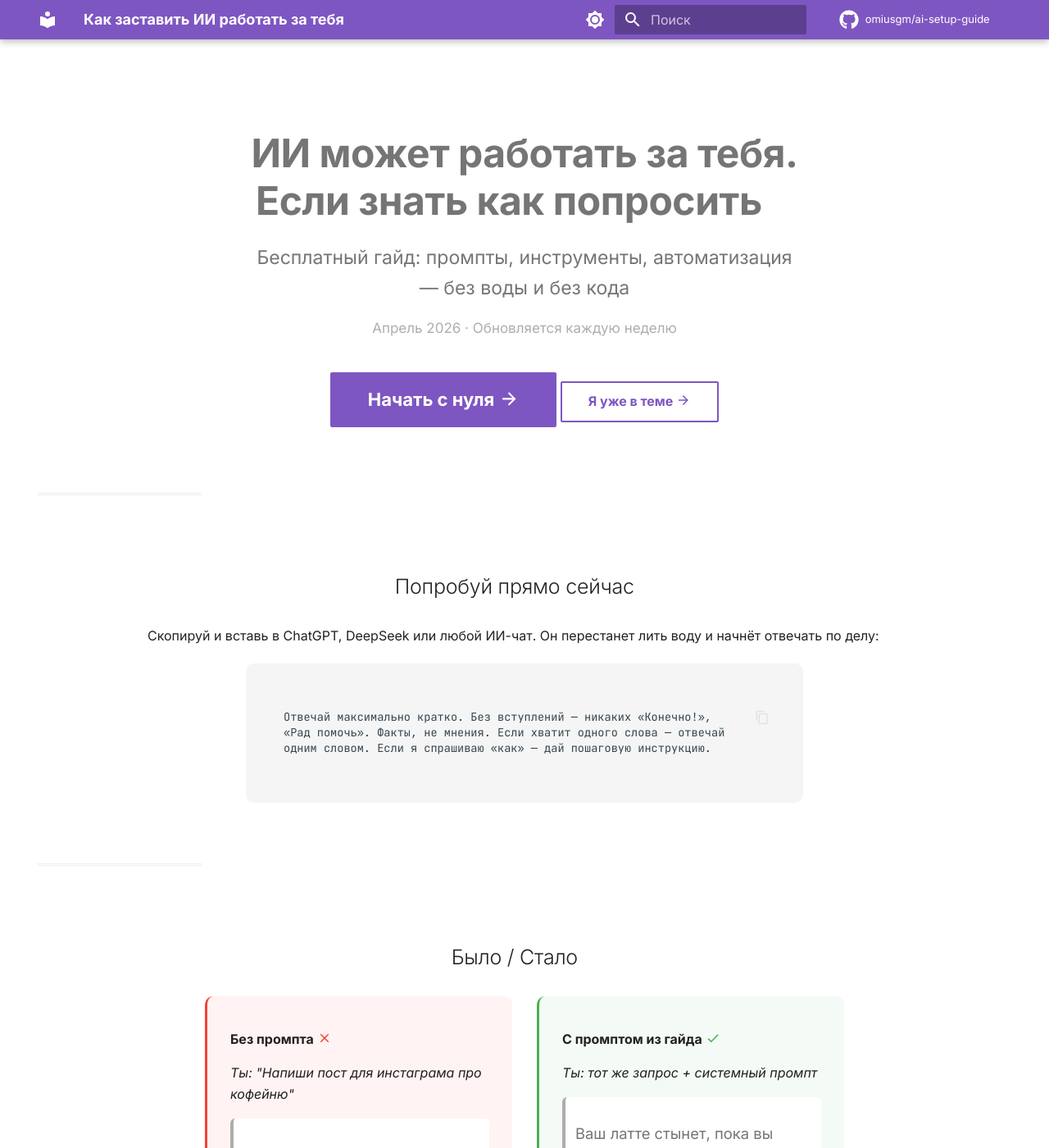
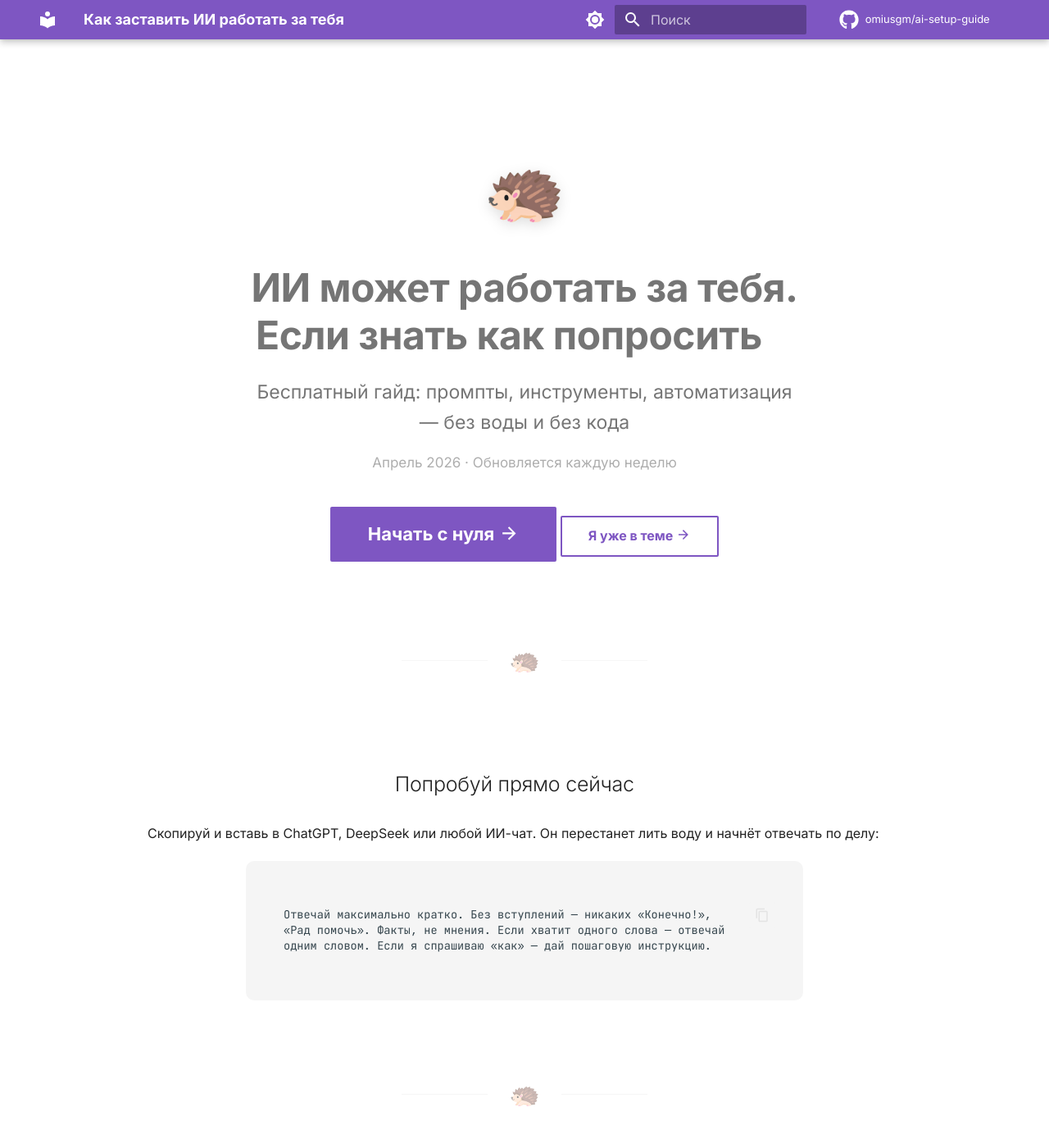
Before and after one commit to omiusgm/ai-setup-guide, an MkDocs documentation site: the page built from docs/index.md, in a window 1280 px wide and 1400 px high. Shown: the whole window at 82% size. Built offline with MkDocs 1.6.1 and Material for MkDocs 9.7.7, drawn with Linux system fonts in a browser that asks for light colours; comment, search, counter and statistics services are not loaded; some of the changed text lies outside the part shown.

Commit message:
fun: ёжики на сайте — анимация, разделители, бегущий ёж, hover на карточках
Прыгающий ёж в hero, ёж-разделители вместо линий, бегущий ёж внизу,
hover-эффект на карточках, маскот в футере.

Co-Authored-By: Claude Opus 4.6 (1M context) <noreply@anthropic.com>

```diff
--- a/docs/index.md
+++ b/docs/index.md
@@ -5,6 +5,8 @@ hide:
 ---
 
 <div class="hero" markdown>
+
+<span class="hero-hedgehog">🦔</span>
 
 # ИИ может работать за тебя.<br>Если знать как попросить
 
@@ -16,7 +18,7 @@ hide:
 
 </div>
 
-<hr class="landing-divider">
+<div class="hedgehog-divider">🦔</div>
 
 <div class="landing-section" markdown>
 
@@ -36,7 +38,7 @@ hide:
 
 </div>
 
-<hr class="landing-divider">
+<div class="hedgehog-divider">🦔</div>
 
 <div class="landing-section" markdown>
 
@@ -68,7 +70,7 @@ hide:
 
 </div>
 
-<hr class="landing-divider">
+<div class="hedgehog-divider">🦔</div>
 
 <div class="landing-section" markdown>
 
@@ -104,7 +106,7 @@ hide:
 
 </div>
 
-<hr class="landing-divider">
+<div class="hedgehog-divider">🦔</div>
 
 <div class="landing-section" markdown>
 
@@ -123,7 +125,7 @@ hide:
 
 </div>
 
-<hr class="landing-divider">
+<div class="hedgehog-divider">🦔</div>
 
 <div class="landing-section" markdown>
 
@@ -199,7 +201,7 @@ hide:
 
 </div>
 
-<hr class="landing-divider">
+<div class="hedgehog-divider">🦔</div>
 
 <div class="landing-section" markdown>
 
@@ -226,10 +228,14 @@ hide:
 
 </div>
 
+<div class="running-hedgehog"><span>🦔</span></div>
+
 <div class="landing-footer" markdown>
+
+<span class="hedgehog-footer-mascot">🦔</span>
 
 [:fontawesome-brands-telegram: Telegram «Агент Ёж»](https://t.me/agentezh) — новости и обновления гайда
 
-*Контент сгенерирован ИИ*
+*Контент сгенерирован ИИ при участии армии ежей*
 
 </div>
--- a/docs/stylesheets/landing.css
+++ b/docs/stylesheets/landing.css
@@ -120,3 +120,91 @@
 [data-md-color-scheme="slate"] .before-after__col--after {
   background: rgba(76, 175, 80, 0.1);
 }
+
+/* === ЁЖИК === */
+
+/* Пиксельный ёж в hero */
+.hero-hedgehog {
+  font-size: 4rem;
+  display: block;
+  margin: 0 auto 1rem;
+  animation: hedgehog-bounce 2s ease-in-out infinite;
+  filter: drop-shadow(0 4px 8px rgba(0,0,0,0.15));
+}
+
+@keyframes hedgehog-bounce {
+  0%, 100% { transform: translateY(0); }
+  50% { transform: translateY(-8px); }
+}
+
+/* Ёж-разделитель вместо скучной линии */
+.hedgehog-divider {
+  text-align: center;
+  font-size: 1.5rem;
+  margin: 2rem auto;
+  max-width: 300px;
+  position: relative;
+  opacity: 0.5;
+}
+
+.hedgehog-divider::before,
+.hedgehog-divider::after {
+  content: "";
+  position: absolute;
+  top: 50%;
+  width: 35%;
+  height: 1px;
+  background: var(--md-default-fg-color--lightest);
+}
+
+.hedgehog-divider::before { left: 0; }
+.hedgehog-divider::after { right: 0; }
+
+/* Бегущий ёж внизу страницы */
+.running-hedgehog {
+  position: relative;
+  overflow: hidden;
+  height: 2rem;
+  margin: 1rem 0;
+}
+
+.running-hedgehog span {
+  position: absolute;
+  font-size: 1.5rem;
+  animation: hedgehog-run 12s linear infinite;
+  top: 0;
+}
+
+@keyframes hedgehog-run {
+  0% { left: -5%; transform: scaleX(1); }
+  49% { left: 100%; transform: scaleX(1); }
+  50% { left: 100%; transform: scaleX(-1); }
+  99% { left: -5%; transform: scaleX(-1); }
+  100% { left: -5%; transform: scaleX(1); }
+}
+
+/* Ёж-карточки: иголки при hover */
+.grid.cards > ul > li:hover {
+  transform: translateY(-3px);
+  box-shadow: 0 6px 20px rgba(103, 58, 183, 0.15);
+  transition: all 0.3s ease;
+}
+
+.grid.cards > ul > li {
+  transition: all 0.3s ease;
+}
+
+/* Ёж-подсказка в футере */
+.hedgehog-footer-mascot {
+  font-size: 2rem;
+  display: block;
+  margin-bottom: 0.5rem;
+  animation: hedgehog-peek 4s ease-in-out infinite;
+}
+
+@keyframes hedgehog-peek {
+  0%, 70%, 100% { transform: translateY(0) rotate(0deg); }
+  75% { transform: translateY(-5px) rotate(-5deg); }
+  80% { transform: translateY(-3px) rotate(5deg); }
+  85% { transform: translateY(-5px) rotate(-3deg); }
+}
```
